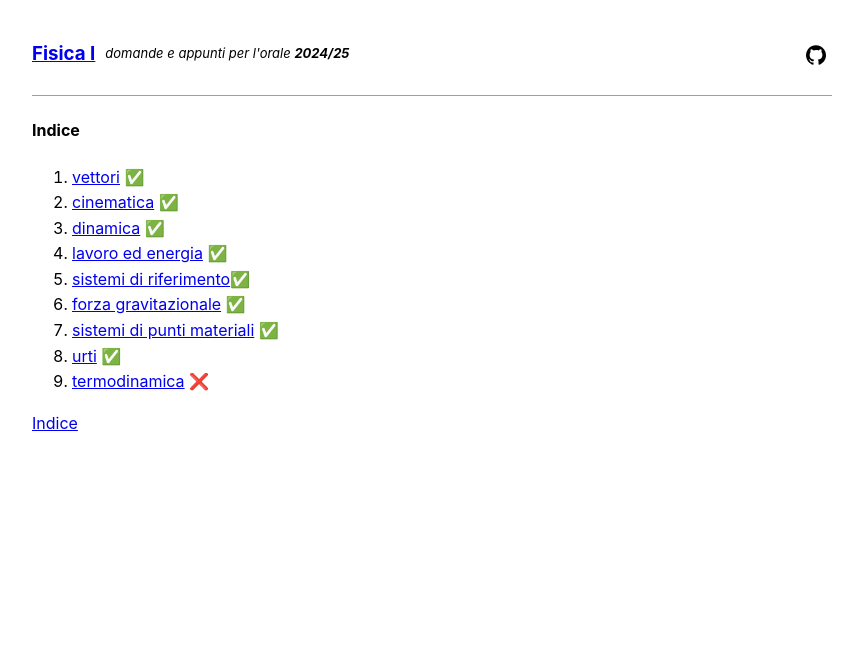
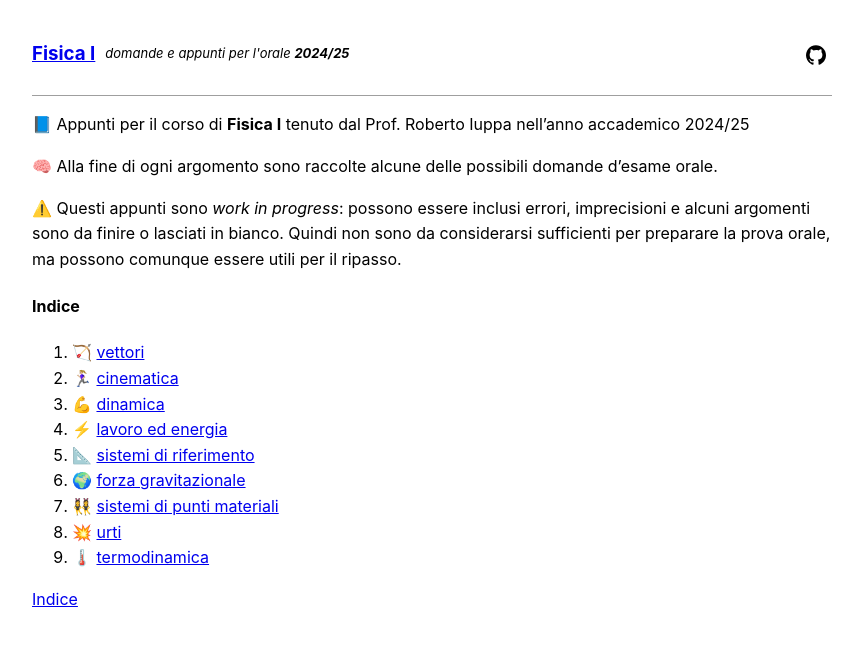
Before and after one commit to FedericoMenegoz/UNITN-fisica-orale, a Jekyll site: the page built from index.md, in a window 1280 px wide. Shown: the top 646 px of the page, without its empty margins (208-1068 px from the left). Built offline with Jekyll 4.4.1, drawn with Linux system fonts in a browser that asks for light colours; our own code applies the rules of GitHub Pages for plain Markdown files.

Commit message:
Fixed termodinamica and added description in index

```diff
--- a/index.md
+++ b/index.md
@@ -1,10 +1,16 @@
+📘 Appunti per il corso di __Fisica I__ tenuto dal Prof. Roberto Iuppa nell’anno accademico 2024/25
+
+🧠 Alla fine di ogni argomento sono raccolte alcune delle possibili domande d’esame orale.
+
+⚠️ Questi appunti sono _work in progress_: possono essere inclusi errori, imprecisioni e alcuni argomenti sono da finire o lasciati in bianco. Quindi non sono da considerarsi sufficienti per preparare la prova orale, ma possono comunque essere utili per il ripasso.
+
 #### Indice
-1. [vettori](./content/vettori.md) ✅
-2. [cinematica](./content/cinematica.md) ✅
-3. [dinamica](./content/dinamica.md) ✅
-4. [lavoro ed energia](./content/lavoro-ed-energia.md) ✅
-8. [sistemi di riferimento](./content/sistemi-di-riferimento.md)✅
-5. [forza gravitazionale](./content/forza-gravitazionale.md) ✅
-7. [sistemi di punti materiali](./content/sistemi-punti-materiali.md) ✅
-6. [urti](./content/urti.md) ✅
-9. [termodinamica](./content/termodinamica.md) ❌
+1. 🏹 [vettori](./content/vettori.md)
+2. 🏃🏼‍♀️ [cinematica](./content/cinematica.md)
+3. 💪 [dinamica](./content/dinamica.md)
+4. ⚡️ [lavoro ed energia](./content/lavoro-ed-energia.md)
+8. 📐 [sistemi di riferimento](./content/sistemi-di-riferimento.md)
+5. 🌍 [forza gravitazionale](./content/forza-gravitazionale.md)
+7. 👯‍♀️ [sistemi di punti materiali](./content/sistemi-punti-materiali.md)
+6. 💥 [urti](./content/urti.md)
+9. 🌡️ [termodinamica](./content/termodinamica.md)
```
Also changed, not shown: content/termodinamica.md (+120 -60 lines).
